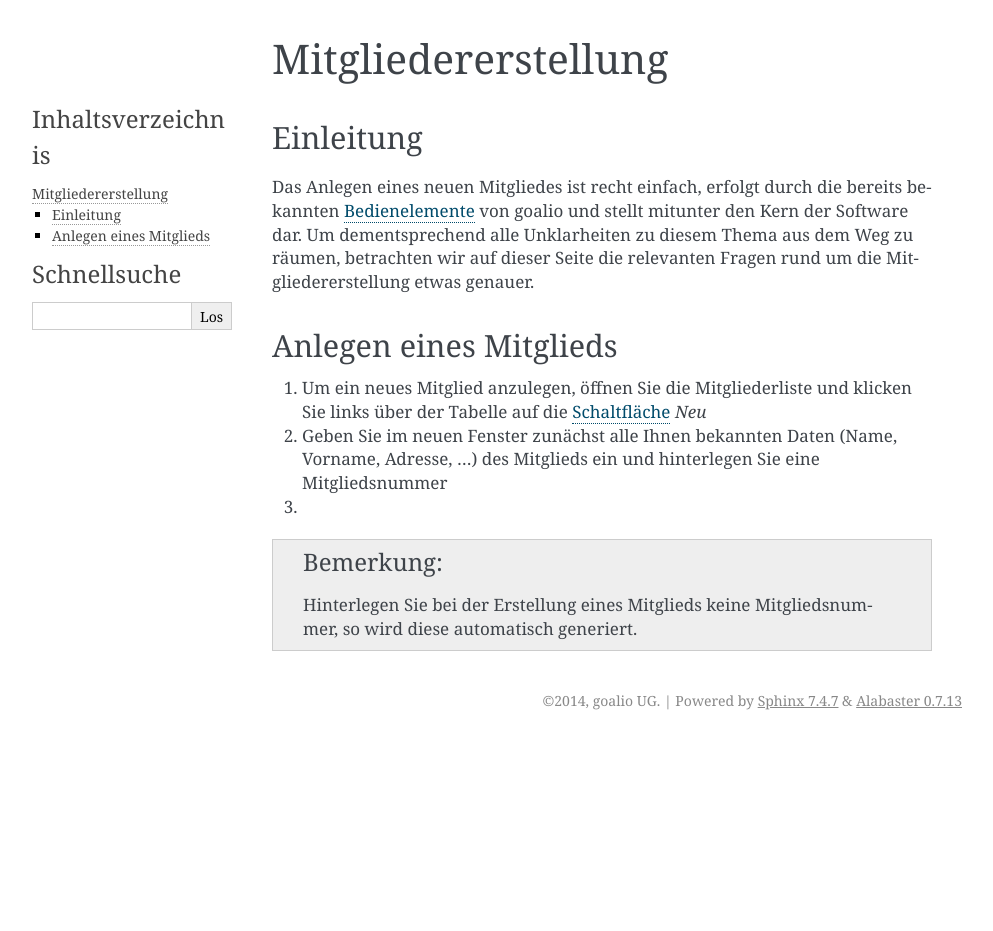
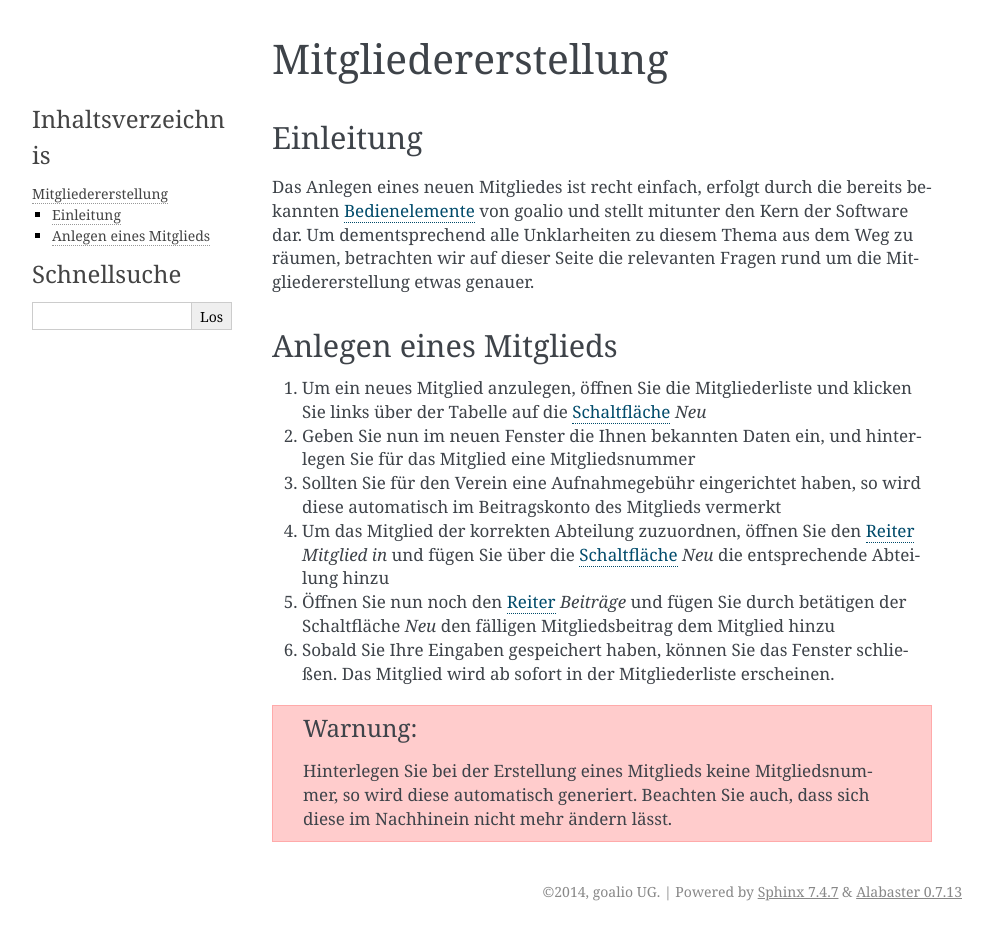
Before and after one commit to goalio/docs, a Sphinx documentation site: the page built from docs/module/mitglieder/erstellen.rst, in a window 1280 px wide. Shown: the whole page, without its empty margins (148-1141 px from the left). Built offline with Sphinx 7.4.7, drawn with Linux system fonts in a browser that asks for light colours; formulas are drawn with MathJax 3; before the commit the page ends 900 px from its top, so only the background shows below that.

Commit message:
Update erstellen.rst

```diff
--- a/docs/module/mitglieder/erstellen.rst
+++ b/docs/module/mitglieder/erstellen.rst
@@ -11,13 +11,20 @@ Anlegen eines Mitglieds
 
 1. Um ein neues Mitglied anzulegen, öffnen Sie die Mitgliederliste und klicken Sie links über der Tabelle auf die Schaltfläche_ *Neu*
 
-2. Geben Sie im neuen Fenster zunächst alle Ihnen bekannten Daten (Name, Vorname, Adresse, ...) des Mitglieds ein und hinterlegen Sie eine Mitgliedsnummer
+2. Geben Sie nun im neuen Fenster die Ihnen bekannten Daten ein, und hinterlegen Sie für das Mitglied eine Mitgliedsnummer
 
-3.
+3. Sollten Sie für den Verein eine Aufnahmegebühr eingerichtet haben, so wird diese automatisch im Beitragskonto des Mitglieds vermerkt
 
-.. note::
-	Hinterlegen Sie bei der Erstellung eines Mitglieds keine Mitgliedsnummer, so wird diese automatisch generiert.
+4. Um das Mitglied der korrekten Abteilung zuzuordnen, öffnen Sie den Reiter_ *Mitglied in* und fügen Sie über die Schaltfläche_ *Neu* die entsprechende Abteilung hinzu
+
+5. Öffnen Sie nun noch den Reiter_ *Beiträge* und fügen Sie durch betätigen der Schaltfläche *Neu* den fälligen Mitgliedsbeitrag dem Mitglied hinzu
+
+6. Sobald Sie Ihre Eingaben gespeichert haben, können Sie das Fenster schließen. Das Mitglied wird ab sofort in der Mitgliederliste erscheinen.
+
+.. warning::
+	Hinterlegen Sie bei der Erstellung eines Mitglieds keine Mitgliedsnummer, so wird diese automatisch generiert. Beachten Sie auch, dass sich diese im Nachhinein nicht mehr ändern lässt.
 
 
 .. _Bedienelemente: /de/latest/erste-schritte/benutzeroberflaeche.html
 .. _Schaltfläche: /de/latest/erste-schritte/benutzeroberflaeche.html
+.. _Reiter: /de/latest/erste-schritte/benutzeroberflaeche.html
```
